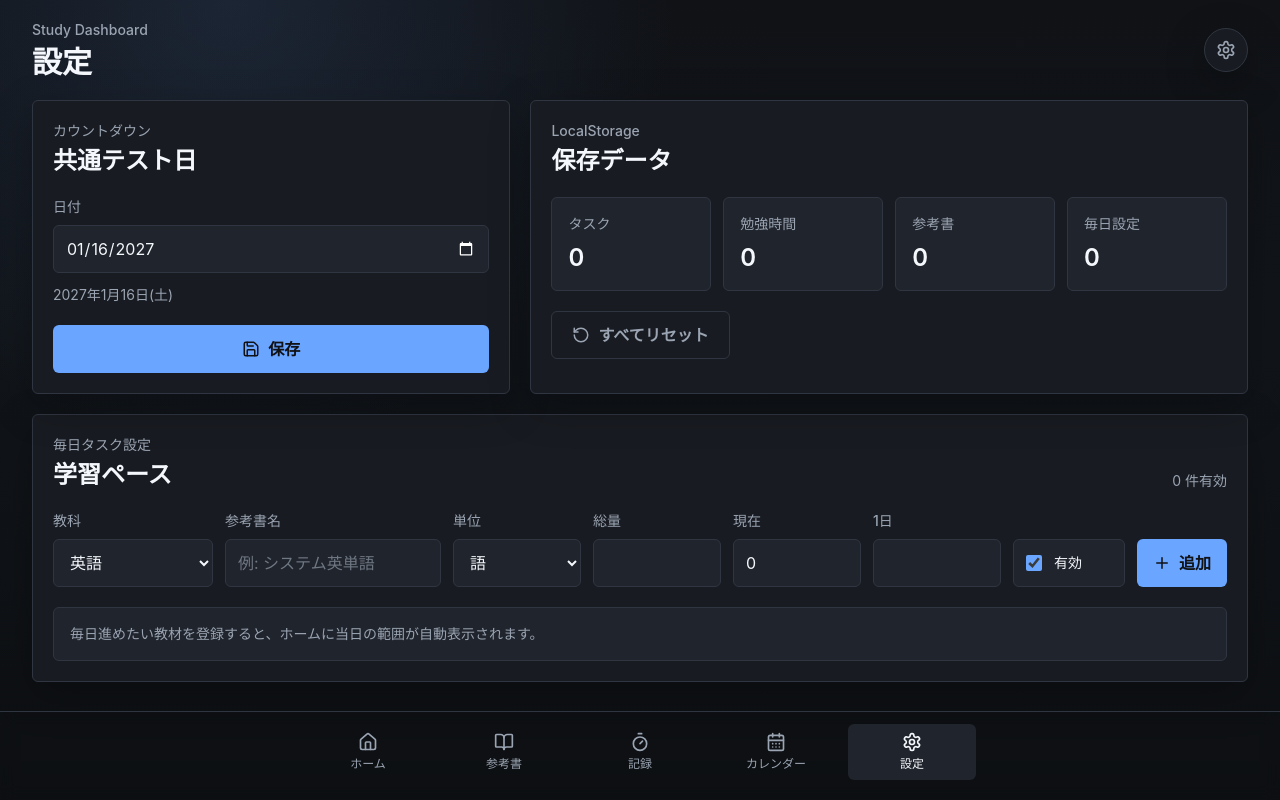
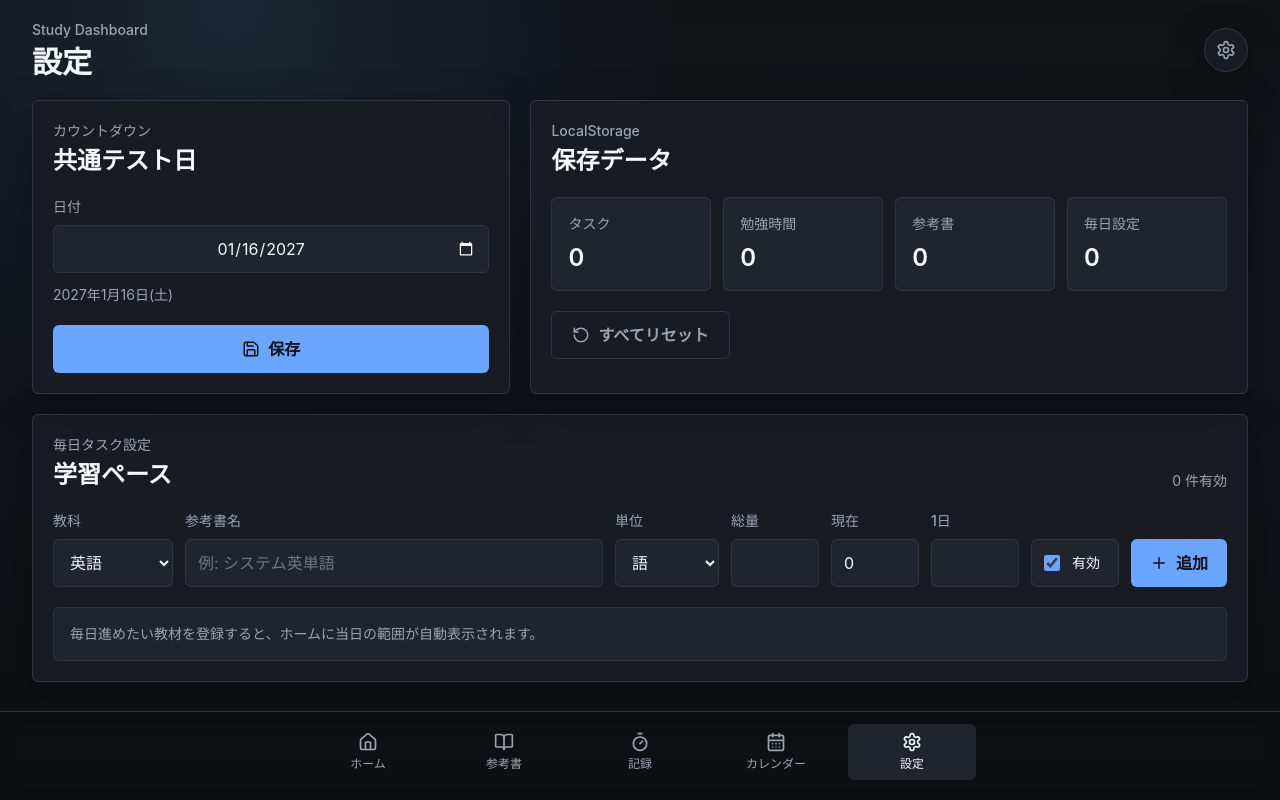
Before and after one commit to taiyo-yurasis/StudyDashBoard, a Next.js app: page / in a window 1280 px wide. Both pictures are taken after a click on the button "設定を開く". Built offline with nearby package versions, Linux system fonts and the light colour scheme.

Commit message:
iPad版でのUIを修正

```diff
--- a/app/globals.css
+++ b/app/globals.css
@@ -50,6 +50,14 @@ select {
   color-scheme: dark;
 }
 
+input[type="date"] {
+  min-inline-size: 0;
+}
+
+input[type="date"]::-webkit-date-and-time-value {
+  min-width: 0;
+}
+
 .app-safe-bottom {
   padding-bottom: max(1.25rem, env(safe-area-inset-bottom));
 }
--- a/components/settings/DailyPlanSettings.tsx
+++ b/components/settings/DailyPlanSettings.tsx
@@ -156,7 +156,7 @@ function DailyPlanRow({ plan, data }: { plan: DailyPlan; data: StudyData }) {
 
   return (
     <div className="rounded-md border border-line bg-panelSoft p-4">
-      <div className="grid gap-3 xl:grid-cols-[10rem_minmax(0,1fr)_8rem_8rem_8rem_8rem_7rem_auto_auto]">
+      <div className="grid gap-3 lg:grid-cols-[7.5rem_minmax(9rem,1fr)_6.5rem_repeat(3,5.5rem)_5.5rem_3rem_3rem] lg:items-end">
         <SubjectSelect value={values.subject} onChange={(subject) => update("subject", subject)} />
         <label className="block">
           <span className="mb-2 block text-sm font-medium text-muted">参考書名</span>
@@ -223,7 +223,7 @@ export function DailyPlanSettings({ data }: DailyPlanSettingsProps) {
         <p className="text-sm text-muted">{data.dailyPlans.filter((plan) => plan.enabled).length} 件有効</p>
       </div>
 
-      <div className="mt-5 grid gap-3 xl:grid-cols-[10rem_minmax(0,1fr)_8rem_8rem_8rem_8rem_7rem_auto]">
+      <div className="mt-5 grid gap-3 lg:grid-cols-[7.5rem_minmax(9rem,1fr)_6.5rem_repeat(3,5.5rem)_5.5rem_6rem] lg:items-end">
         <SubjectSelect value={values.subject} onChange={(subject) => update("subject", subject)} />
         <label className="block">
           <span className="mb-2 block text-sm font-medium text-muted">参考書名</span>
--- a/components/settings/SettingsPanel.tsx
+++ b/components/settings/SettingsPanel.tsx
@@ -47,7 +47,7 @@ export function SettingsPanel({ data }: SettingsPanelProps) {
               type="date"
               value={examDate}
               onChange={(event) => setExamDate(event.target.value)}
-              className="h-12 w-full rounded-md border border-line bg-panelSoft px-3 text-base text-ink outline-none focus:border-accent"
+              className="block h-12 w-full min-w-0 max-w-full appearance-none rounded-md border border-line bg-panelSoft px-3 text-center text-base text-ink outline-none focus:border-accent"
             />
           </label>
 
```
